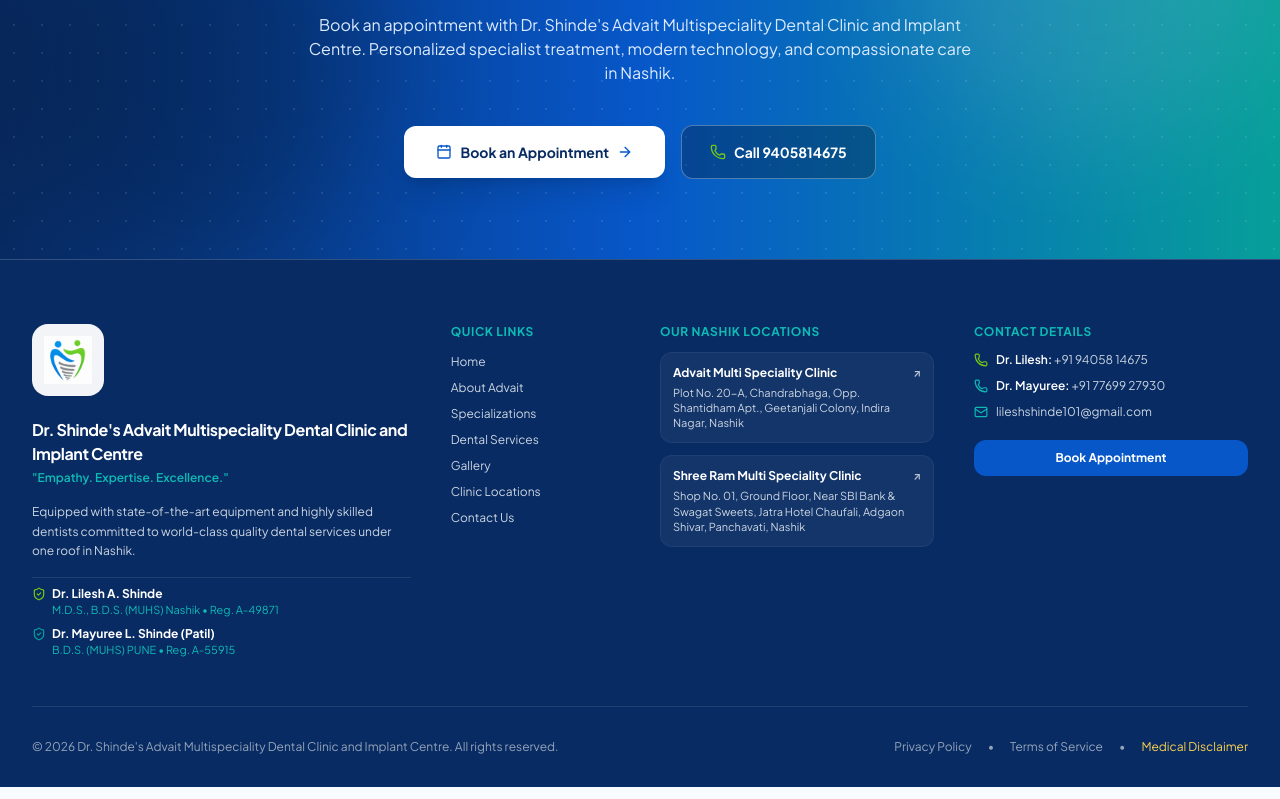
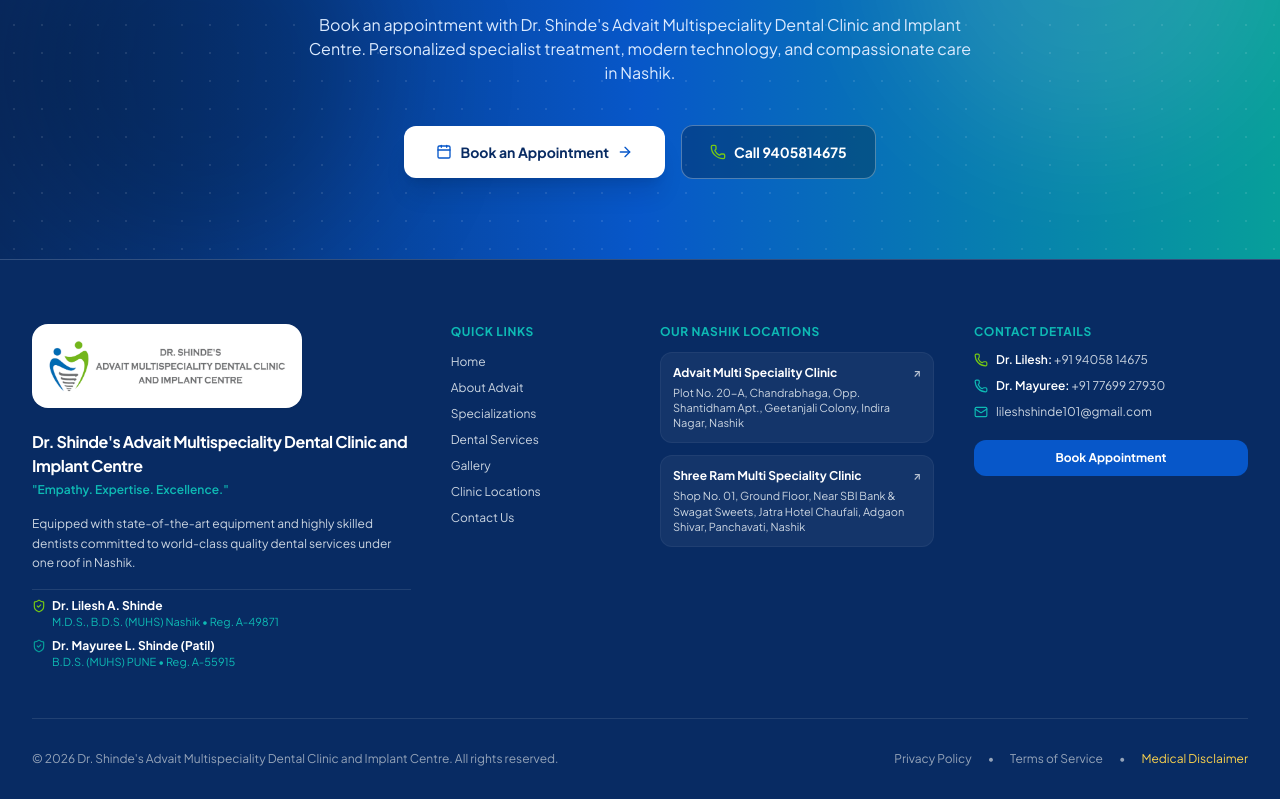
Before and after one commit to Resourcia212/Advait, a React (Vite) app: page / in a window 1280 px wide. Shown: the part 8115-8914 px from the top of the page. Built offline with nearby package versions, Linux system fonts and the light colour scheme.

Commit message:
Update footer logo with new clinic brand lockup

```diff
--- a/src/components/layout/Footer.tsx
+++ b/src/components/layout/Footer.tsx
@@ -60,13 +60,13 @@
         <div className="grid grid-cols-1 md:grid-cols-2 lg:grid-cols-12 gap-10 pb-12 border-b border-white/10">
           {/* Col 1: Brand & Doctor Credentials (4 cols) */}
           <div className="lg:col-span-4 space-y-4">
-            <div className="bg-white/95 p-3 rounded-2xl inline-block shadow-sm">
+            <div className="bg-white p-3 sm:p-3.5 rounded-2xl inline-block shadow-sm">
               <img
-                src="./assets/logo.png"
-                alt="Advait Dental Clinic Logo"
-                className="h-12 w-auto object-contain"
+                src="./assets/footer-logo.png"
+                alt="Dr. Shinde's Advait Multispeciality Dental Clinic and Implant Centre"
+                className="h-12 sm:h-14 w-auto object-contain max-w-full"
                 onError={(e) => {
-                  (e.target as HTMLImageElement).src = './assets/logo-icon.jpg';
+                  (e.target as HTMLImageElement).src = './assets/logo.png';
                 }}
               />
             </div>
```
Also changed, not shown: public/assets/footer-logo.png (added).
